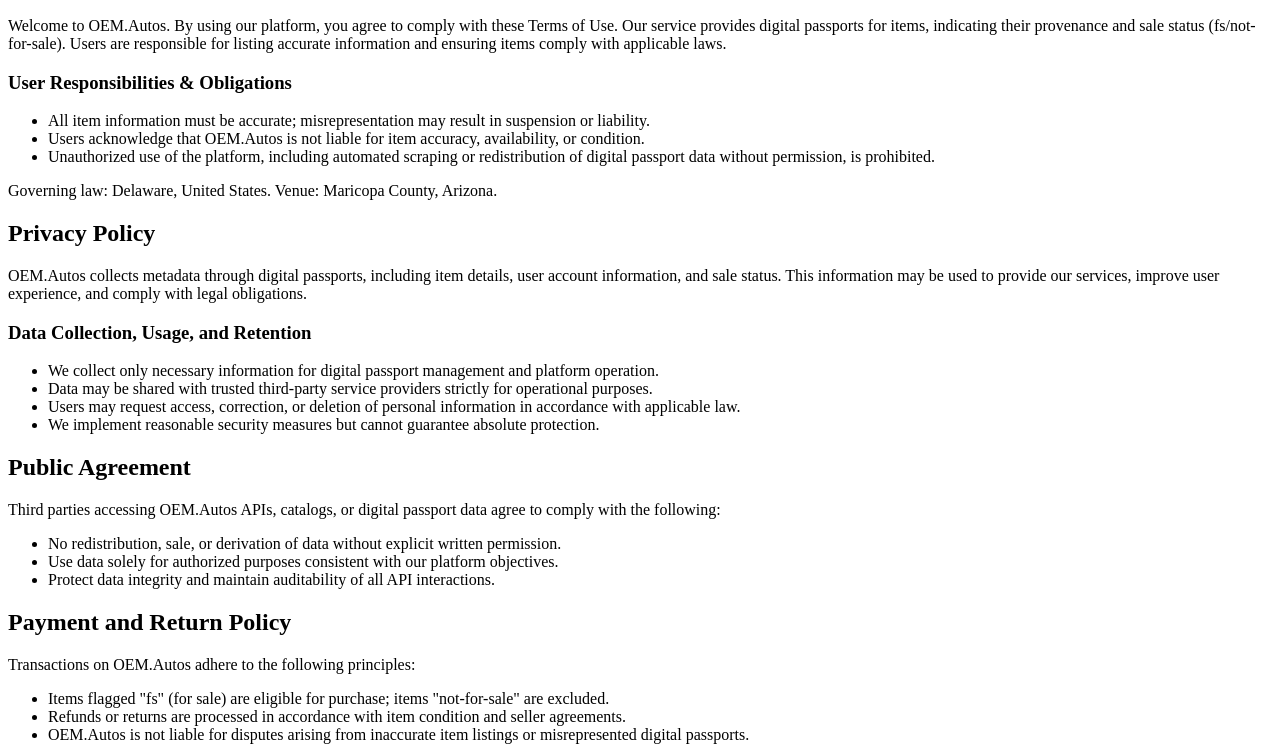
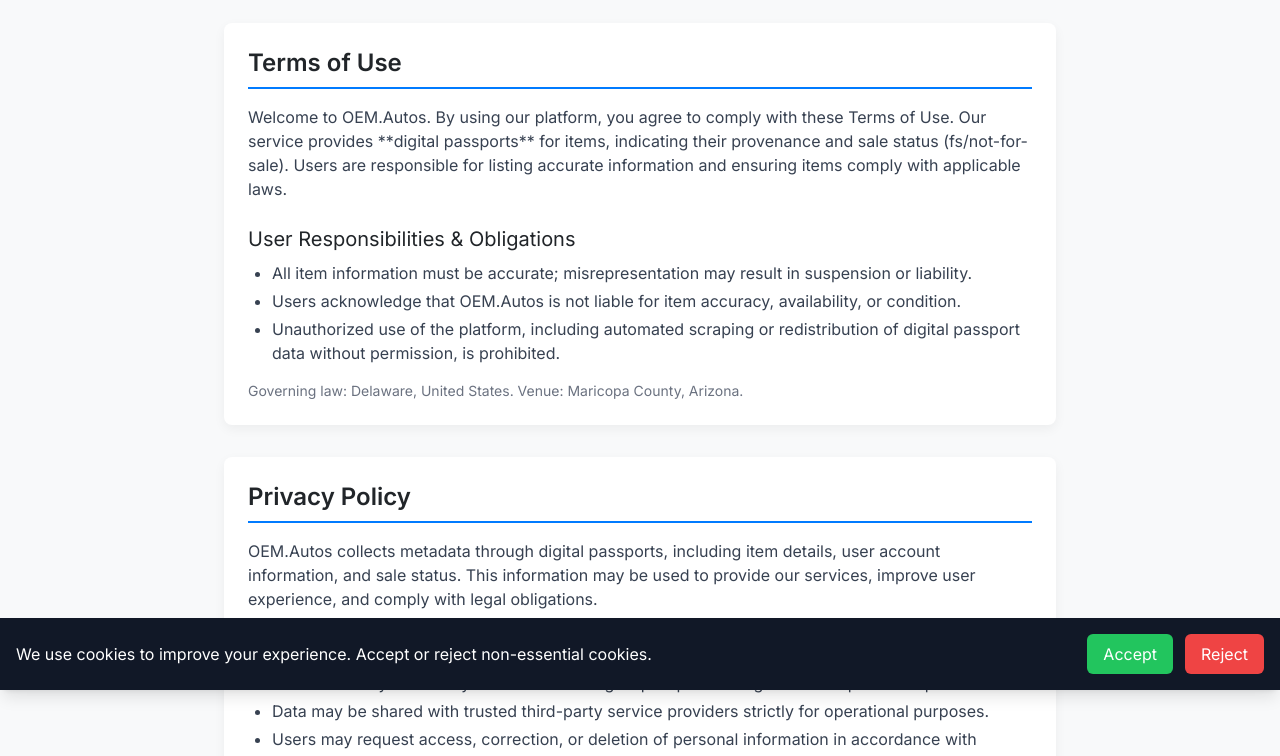
Before and after one commit to MAXIQUID/oem.autos, a plain HTML site: page legal/index.html in a window 1280 px wide. Shown: the part 110-866 px from the top of the page. Drawn offline with nearby package versions, Linux system fonts and the light colour scheme.

Commit message:
Update index.html

```diff
--- a/legal/index.html
+++ b/legal/index.html
@@ -4,38 +4,65 @@
 <meta charset="UTF-8">
 <meta name="viewport" content="width=device-width, initial-scale=1.0">
 <title>OEM.Autos Information & Policies</title>
+<script src="https://cdn.tailwindcss.com"></script>
 <link rel="preconnect" href="https://fonts.googleapis.com">
 <link rel="preconnect" href="https://fonts.gstatic.com" crossorigin>
 <link href="https://fonts.googleapis.com/css2?family=Inter:wght@400;600;700&display=swap" rel="stylesheet">
 <style>
-/* CSS will be inserted here */
+  /* Base styles to integrate with Tailwind */
+  body {
+    font-family: 'Inter', sans-serif;
+    line-height: 1.6;
+    background-color: #f8f9fa; /* Equivalent to bg-gray-50 */
+    color: #212529; /* Equivalent to text-gray-900 */
+  }
+  /* Utility for the policy cards not fully covered by simple Tailwind classes */
+  .policy-card {
+    box-shadow: 0 4px 12px rgba(0, 0, 0, 0.05);
+    transition: transform 0.3s ease;
+  }
+  .card-title {
+    border-bottom: 2px solid #007bff; /* Primary accent blue */
+    padding-bottom: 0.5rem;
+  }
+  /* Cookie banner specific styling (since it's a fixed component) */
+  #cookie-consent {
+    z-index: 1000;
+  }
 </style>
 </head>
-<body>
+<body class="m-0 p-0">
 
-<header class="page-header">
-  <h1 class="page-title">OEM.Autos Information & Policies</h1>
+<header class="page-header bg-white py-8 px-6 border-b border-gray-200">
+  <div class="max-w-4xl mx-auto flex items-center space-x-4">
+
+    <svg class="w-8 h-8 text-blue-600" fill="none" stroke="currentColor" viewBox="0 0 24 24" xmlns="http://www.w3.org/2000/svg">
+      <path stroke-linecap="round" stroke-linejoin="round" stroke-width="2" d="M3 10h18M7 15h1m4 0h1m-7 4h12a3 3 0 003-3V8a3 3 0 00-3-3H6a3 3 0 00-3 3v8a3 3 0 003 3z"></path>
+    </svg>
+
+    <h1 class="page-title text-3xl font-bold m-0">OEM.Autos Information & Policies</h1>
+  </div>
 </header>
 
-<main class="content-wrapper">
+<main class="content-wrapper max-w-4xl mx-auto p-6 md:p-8 space-y-8">
 
-  <section id="terms-of-use" class="policy-card">
-    <h2 class="card-title">Terms of Use</h2>
-    <p>Welcome to OEM.Autos. By using our platform, you agree to comply with these Terms of Use. Our service provides digital passports for items, indicating their provenance and sale status (fs/not-for-sale). Users are responsible for listing accurate information and ensuring items comply with applicable laws.</p>
-    <h3 class="subsection-title">User Responsibilities & Obligations</h3>
-    <ul class="policy-list">
+  <section id="terms-of-use" class="policy-card bg-white p-6 rounded-lg">
+    <h2 class="card-title text-2xl font-semibold mb-4">Terms of Use</h2>
+    <p class="mb-4 text-gray-700">Welcome to OEM.Autos. By using our platform, you agree to comply with these Terms of Use. Our service provides **digital passports** for items, indicating their provenance and sale status (fs/not-for-sale). Users are responsible for listing accurate information and ensuring items comply with applicable laws.</p>
+    <h3 class="text-xl font-medium mt-6 mb-2">User Responsibilities & Obligations</h3>
+    <ul class="list-disc ml-6 space-y-1 text-gray-700">
       <li>All item information must be accurate; misrepresentation may result in suspension or liability.</li>
       <li>Users acknowledge that OEM.Autos is not liable for item accuracy, availability, or condition.</li>
       <li>Unauthorized use of the platform, including automated scraping or redistribution of digital passport data without permission, is prohibited.</li>
     </ul>
-    <p>Governing law: Delaware, United States. Venue: Maricopa County, Arizona.</p>
+    <p class="mt-4 text-sm text-gray-500">Governing law: Delaware, United States. Venue: Maricopa County, Arizona.</p>
   </section>
 
-  <section id="privacy-policy" class="policy-card">
-    <h2 class="card-title">Privacy Policy</h2>
-    <p>OEM.Autos collects metadata through digital passports, including item details, user account information, and sale status. This information may be used to provide our services, improve user experience, and comply with legal obligations.</p>
-    <h3 class="subsection-title">Data Collection, Usage, and Retention</h3>
-    <ul class="policy-list">
+  <section id="privacy-policy" class="policy-card bg-white p-6 rounded-lg">
+    <h2 class="card-title text-2xl font-semibold mb-4">Privacy Policy</h2>
+    <p class="mb-4 text-gray-700">OEM.Autos collects metadata through digital passports, including item details, user account information, and sale status. This information may be used to provide our services, improve user experience, and comply with legal obligations.</p>
+    <h3 class="text-xl font-medium mt-6 mb-2">Data Collection, Usage, and Retention</h3>
+    <ul class="list-disc ml-6 space-y-1 text-gray-700">
       <li>We collect only necessary information for digital passport management and platform operation.</li>
       <li>Data may be shared with trusted third-party service providers strictly for operational purposes.</li>
       <li>Users may request access, correction, or deletion of personal information in accordance with applicable law.</li>
@@ -43,30 +70,30 @@
     </ul>
   </section>
 
-  <section id="public-agreement" class="policy-card">
-    <h2 class="card-title">Public Agreement</h2>
-    <p>Third parties accessing OEM.Autos APIs, catalogs, or digital passport data agree to comply with the following:</p>
-    <ul class="policy-list">
+  <section id="public-agreement" class="policy-card bg-white p-6 rounded-lg">
+    <h2 class="card-title text-2xl font-semibold mb-4">Public Agreement</h2>
+    <p class="mb-4 text-gray-700">Third parties accessing OEM.Autos APIs, catalogs, or digital passport data agree to comply with the following:</p>
+    <ul class="list-disc ml-6 space-y-1 text-gray-700">
       <li>No redistribution, sale, or derivation of data without explicit written permission.</li>
       <li>Use data solely for authorized purposes consistent with our platform objectives.</li>
       <li>Protect data integrity and maintain auditability of all API interactions.</li>
     </ul>
   </section>
 
-  <section id="payment-return" class="policy-card">
-    <h2 class="card-title">Payment and Return Policy</h2>
-    <p>Transactions on OEM.Autos adhere to the following principles:</p>
-    <ul class="policy-list">
+  <section id="payment-return" class="policy-card bg-white p-6 rounded-lg">
+    <h2 class="card-title text-2xl font-semibold mb-4">Payment and Return Policy</h2>
+    <p class="mb-4 text-gray-700">Transactions on OEM.Autos adhere to the following principles:</p>
+    <ul class="list-disc ml-6 space-y-1 text-gray-700">
       <li>Items flagged "fs" (for sale) are eligible for purchase; items "not-for-sale" are excluded.</li>
       <li>Refunds or returns are processed in accordance with item condition and seller agreements.</li>
       <li>OEM.Autos is not liable for disputes arising from inaccurate item listings or misrepresented digital passports.</li>
     </ul>
   </section>
 
-  <section id="cookies-tracking" class="policy-card">
-    <h2 class="card-title">Cookies & Tracking</h2>
-    <p>OEM.Autos uses cookies for authentication, analytics, and user experience. Users must consent to non-essential cookies.</p>
-    <ul class="policy-list">
+  <section id="cookies-tracking" class="policy-card bg-white p-6 rounded-lg">
+    <h2 class="card-title text-2xl font-semibold mb-4">Cookies & Tracking</h2>
+    <p class="mb-4 text-gray-700">OEM.Autos uses cookies for authentication, analytics, and user experience. Users must consent to non-essential cookies.</p>
+    <ul class="list-disc ml-6 space-y-1 text-gray-700">
       <li>Essential cookies are required for platform operation and cannot be disabled.</li>
       <li>Non-essential cookies (analytics, personalization) require explicit consent.</li>
     </ul>
@@ -74,16 +101,16 @@
 
 </main>
 
-<div id="cookie-consent" class="cookie-banner" style="display:none;">
-  <p class="banner-text">We use cookies to improve your experience. Accept or reject non-essential cookies.</p>
-  <div class="banner-actions">
-    <button class="btn btn-accept" onclick="handleCookieConsent(true)">Accept</button>
-    <button class="btn btn-reject" onclick="handleCookieConsent(false)">Reject</button>
+<div id="cookie-consent" class="fixed bottom-0 left-0 right-0 bg-gray-900 text-white p-4 flex flex-col md:flex-row justify-between items-center shadow-lg" style="display:none;">
+  <p class="text-sm md:text-base m-0 mb-3 md:mb-0 flex-grow">We use cookies to improve your experience. Accept or reject non-essential cookies.</p>
+  <div class="flex space-x-3 w-full md:w-auto">
+    <button class="flex-1 md:flex-none py-2 px-4 rounded-md bg-green-500 hover:bg-green-600 text-white font-medium transition duration-150" onclick="handleCookieConsent(true)">Accept</button>
+    <button class="flex-1 md:flex-none py-2 px-4 rounded-md bg-red-500 hover:bg-red-600 text-white font-medium transition duration-150" onclick="handleCookieConsent(false)">Reject</button>
   </div>
 </div>
 
 <script>
-  const consentKey = 'oem_autos_cookie_consent_v2';
+  const consentKey = 'oem_autos_cookie_consent_v3';
   function handleCookieConsent(accepted) {
     localStorage.setItem(consentKey, accepted ? 'accepted' : 'rejected');
     document.getElementById('cookie-consent').style.display = 'none';
```
